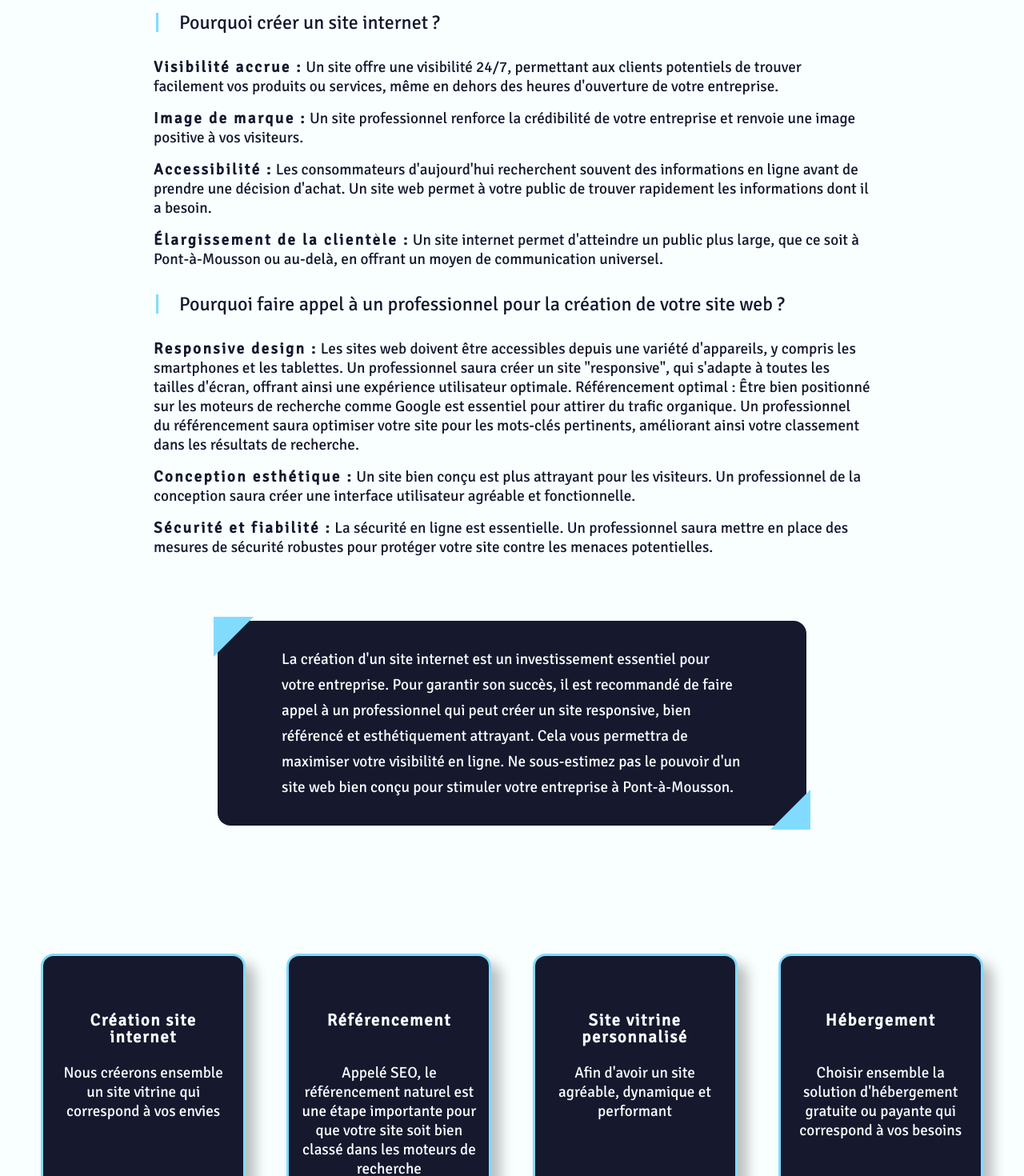
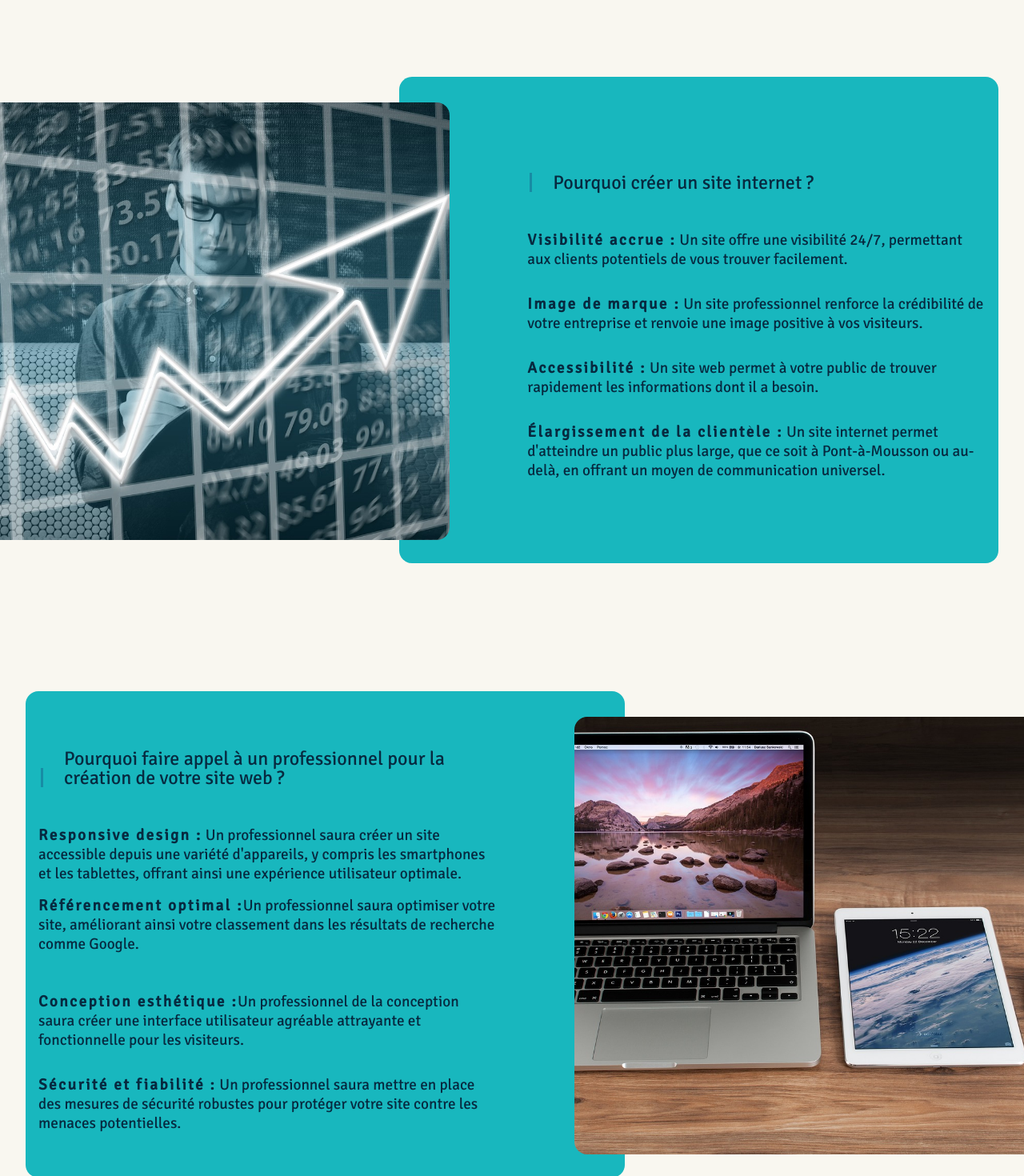
Before and after one commit to thiebautremy/site-perso-nextjs, a Next.js app: page / in a window 1280 px wide. Shown: the part 1120-2590 px from the top of the page at 80% size. Built offline with nearby package versions, Linux system fonts and the light colour scheme; some icons are missing.

Commit message:
style update

```diff
--- a/components/Description/Cards/Card.module.scss
+++ b/components/Description/Cards/Card.module.scss
@@ -3,7 +3,7 @@
 .cardContainer {
   text-align: center;
   background-color: var.$color-bg--dark;
-  color: var.$color-bg--light;
+  color: var.$color-font--dark;
   padding: var.$gap-small;
   border-radius: var.$radius;
   width: 20%;
@@ -11,6 +11,7 @@
   box-shadow: 12px 12px 16px 0 rgba(0, 0, 0, 0.25),
     0px 0px 6px 0 rgba(255, 255, 255, 0.3);
   transition: all 0.2s ease-in-out;
+  margin-bottom: var.$gap-small;
 
   &:hover {
     border: 8px solid var.$color-blue;
--- a/components/Description/Description.module.scss
+++ b/components/Description/Description.module.scss
@@ -4,7 +4,88 @@
   padding: var.$gap-xlarge 0;
   color: var.$color-font--dark;
 
-  .text {
-    color: var.$color-font--dark;
+  .descriptionModuleContainer {
+    display: flex;
+    flex-direction: row;
+    position: relative;
+    height: 38rem;
+
+    @media screen and (max-width: var.$screen-tablet-landscape) {
+      flex-direction: column;
+    }
+
+    .descriptionModulePicture {
+      position: absolute;
+      height: 90%;
+      width: 45%;
+      top: var.$gap-medium;
+      overflow: hidden;
+
+      @media screen and (max-width: var.$screen-tablet-landscape) {
+        display: none;
+      }
+    }
+    .descriptionModuleText {
+      display: flex;
+      flex-direction: column;
+      justify-content: center;
+      border-radius: var.$radius;
+      width: 60%;
+      background-color: var.$color-bg--dark;
+      color: var.$color-font--dark;
+
+      @media screen and (max-width: var.$screen-tablet-landscape) {
+        width: 95%;
+        margin: auto;
+      }
+    }
+  }
+
+  .descriptionModuleContainer:nth-child(1) {
+    justify-content: flex-end;
+    margin: calc(var.$gap-xlarge * 2) var.$gap-medium calc(var.$gap-xlarge * 2)
+      0;
+
+    @media screen and (max-width: var.$screen-tablet-landscape) {
+      margin: var.$gap-small auto;
+    }
+
+    .descriptionModulePicture {
+      left: 0;
+      border-top-right-radius: var.$radius;
+      border-bottom-right-radius: var.$radius;
+    }
+    .descriptionModuleText {
+      padding: var.$gap-small var.$gap-small var.$gap-small
+        calc(var.$gap-xlarge * 2);
+
+      @media screen and (max-width: var.$screen-tablet-landscape) {
+        padding: var.$gap-small;
+      }
+    }
+  }
+
+  .descriptionModuleContainer:nth-child(2) {
+    justify-content: flex-start;
+    margin: calc(var.$gap-xlarge * 2) 0 calc(var.$gap-xlarge * 2)
+      var.$gap-medium;
+
+    @media screen and (max-width: var.$screen-tablet-landscape) {
+      margin: var.$gap-small auto;
+    }
+
+    .descriptionModulePicture {
+      right: 0;
+      border-top-left-radius: var.$radius;
+      border-bottom-left-radius: var.$radius;
+    }
+    .descriptionModuleText {
+      padding: var.$gap-small calc(var.$gap-xlarge * 2) var.$gap-small
+        var.$gap-small;
+
+      @media screen and (max-width: var.$screen-tablet-landscape) {
+        padding: var.$gap-small;
+      }
+    }
   }
 }
--- a/components/Description/Description.tsx
+++ b/components/Description/Description.tsx
@@ -1,16 +1,17 @@
 "use client";
 import Cards from "./Cards/Cards";
-import Container from "../Container/Container";
 import styles from "./Description.module.scss";
 import { motion } from "framer-motion";
+import Image from "next/image";
 import cx from "classnames";
 import TextHighlighted from "../TextHighlighted/TextHighlighted";
+import graph from "@/assets/description/graph.jpg";
+import responsive from "@/assets/description/responsive.jpg";
 
 const Description = () => {
   return (
     <>
       <div className={cx(styles.descriptionContent, "descriptionContent")}>
-        <Container margin="isHuge">
         <TextHighlighted
           text="Aujourd'hui, la création d'un site internet est devenue
               une étape cruciale pour toute entreprise désireuse de prospérer.
@@ -26,62 +27,82 @@ const Description = () => {
           viewport={{ once: true, amount: 0.2 }}
           transition={{ duration: 1, ease: "easeInOut" }}
         >
+          <div className={styles.descriptionModuleContainer}>
+            <div className={styles.descriptionModulePicture}>
+              <Image
+                src={graph}
+                alt={"Graphique montant en flèche"}
+                title={"Graphique montant en flèche"}
+                className={styles.image}
+                fill
+                style={{ objectFit: "cover" }}
+              />
+            </div>
+            <div className={styles.descriptionModuleText}>
               <h2 className={styles.text}>Pourquoi créer un site internet ?</h2>
               <p className={styles.text}>
-              <strong>Visibilité accrue :</strong> Un site offre une visibilité
-              24/7, permettant aux clients potentiels de trouver facilement vos
-              produits ou services, même en dehors des heures d&apos;ouverture
-              de votre entreprise.
+                <strong>Visibilité accrue :</strong> Un site offre une
+                visibilité 24/7, permettant aux clients potentiels de vous
+                trouver facilement.
               </p>
               <p className={styles.text}>
-              <strong>Image de marque :</strong> Un site professionnel renforce
-              la crédibilité de votre entreprise et renvoie une image positive à
-              vos visiteurs.
+                <strong>Image de marque :</strong> Un site professionnel
+                renforce la crédibilité de votre entreprise et renvoie une image
+                positive à vos visiteurs.
               </p>
               <p className={styles.text}>
-              <strong>Accessibilité :</strong> Les consommateurs
-              d&apos;aujourd&apos;hui recherchent souvent des informations en
-              ligne avant de prendre une décision d&apos;achat. Un site web
-              permet à votre public de trouver rapidement les informations dont
-              il a besoin.
+                <strong>Accessibilité :</strong> Un site web permet à votre
+                public de trouver rapidement les informations dont il a besoin.
               </p>
               <p className={styles.text}>
-              <strong>Élargissement de la clientèle :</strong> Un site internet
-              permet d&apos;atteindre un public plus large, que ce soit à
-              Pont-à-Mousson ou au-delà, en offrant un moyen de communication
-              universel.{" "}
+                <strong>Élargissement de la clientèle :</strong> Un site
+                internet permet d&apos;atteindre un public plus large, que ce
+                soit à Pont-à-Mousson ou au-delà, en offrant un moyen de
+                communication universel.{" "}
               </p>
+            </div>
+          </div>
+          <div className={styles.descriptionModuleContainer}>
+            <div className={styles.descriptionModulePicture}>
+              <Image
+                src={responsive}
+                alt={"Ordinateur, tablette et mobile sur un bureau"}
+                title={"Ordinateur, tablette et mobile sur un bureau"}
+                className={styles.image}
+                fill
+                style={{ objectFit: "cover" }}
+              />
+            </div>
+            <div className={styles.descriptionModuleText}>
               <h2 className={styles.text}>
-              Pourquoi faire appel à un professionnel pour la création de votre
-              site web ?
+                Pourquoi faire appel à un professionnel pour la création de
+                votre site web ?
               </h2>
               <p className={styles.text}>
-              <strong>Responsive design :</strong> Les sites web doivent être
-              accessibles depuis une variété d&apos;appareils, y compris les
-              smartphones et les tablettes. Un professionnel saura créer un site
-              &quot;responsive&quot;, qui s&apos;adapte à toutes les tailles
-              d&apos;écran, offrant ainsi une expérience utilisateur optimale.
-              Référencement optimal : Être bien positionné sur les moteurs de
-              recherche comme Google est essentiel pour attirer du trafic
-              organique. Un professionnel du référencement saura optimiser votre
-              site pour les mots-clés pertinents, améliorant ainsi votre
-              classement dans les résultats de recherche.{" "}
+                <strong>Responsive design :</strong> Un professionnel saura
+                créer un site accessible depuis une variété d&apos;appareils, y
+                compris les smartphones et les tablettes, offrant ainsi une
+                expérience utilisateur optimale.
+                <p className={styles.text}>
+                  <strong>Référencement optimal :</strong>Un professionnel saura
+                  optimiser votre site, améliorant ainsi votre classement dans
+                  les résultats de recherche comme Google.
+                </p>
               </p>
               <p className={styles.text}>
-              <strong>Conception esthétique :</strong> Un site bien conçu est
-              plus attrayant pour les visiteurs. Un professionnel de la
-              conception saura créer une interface utilisateur agréable et
-              fonctionnelle.{" "}
+                <strong>Conception esthétique :</strong>Un professionnel de la
+                conception saura créer une interface utilisateur agréable
+                attrayante et fonctionnelle pour les visiteurs.
               </p>
               <p className={styles.text}>
-              <strong>Sécurité et fiabilité :</strong> La sécurité en ligne est
-              essentielle. Un professionnel saura mettre en place des mesures de
-              sécurité robustes pour protéger votre site contre les menaces
-              potentielles.
+                <strong>Sécurité et fiabilité :</strong> Un professionnel saura
+                mettre en place des mesures de sécurité robustes pour protéger
+                votre site contre les menaces potentielles.
               </p>
+            </div>
+          </div>
         </motion.div>
         <TextHighlighted text="La création d'un site internet est un investissement essentiel pour votre entreprise. Pour garantir son succès, il est recommandé de faire appel à un professionnel qui peut créer un site responsive, bien référencé et esthétiquement attrayant. Cela vous permettra de maximiser votre visibilité en ligne. Ne sous-estimez pas le pouvoir d'un site web bien conçu pour stimuler votre entreprise à Pont-à-Mousson." />
-        </Container>
       </div>
       <Cards />
     </>
--- a/components/Footer/Footer.module.scss
+++ b/components/Footer/Footer.module.scss
@@ -2,7 +2,7 @@
 
 .footer {
   background-color: var.$color-bg--dark;
-  color: var.$color-font--light;
+  color: var.$color-font--dark;
   font-size: 1.2rem;
 }
 
@@ -34,7 +34,7 @@
       transition: all 0.2s ease-in-out;
 
       &:hover {
-        color: var.$color-blue;
+        color: var.$color-font--light;
       }
     }
   }
--- a/components/Presentation/CTAContainer.module.scss
+++ b/components/Presentation/CTAContainer.module.scss
@@ -1,9 +1,9 @@
 @use "../../styles/variables" as var;
 
 .CTAContainer {
-  background-color: var.$color-blue;
+  background-color: var.$color-bg--dark;
   border-radius: var.$radius;
-  color: var.$color-bg--dark;
+  color: var.$color-font--dark;
   display: flex;
   flex-direction: column;
   justify-content: center;
@@ -38,7 +38,7 @@
 
     &:hover {
       color: var.$color-font--light;
-      background-color: var.$color-bg--dark;
+      background-color: var.$color-font--dark;
       box-shadow: 3px 3px 4px 0 rgba(255, 255, 255, 0.3),
         0px 0px 6px 0 rgba(0, 0, 0, 0.25);
     }
--- a/components/TextHighlighted/TextHighlighted.module.scss
+++ b/components/TextHighlighted/TextHighlighted.module.scss
@@ -4,8 +4,8 @@
   margin: var.$gap-xlarge;
   padding: var.$gap-medium var.$gap-xlarge;
   font-size: 1.2rem;
-  background-color: var.$color-bg--dark;
-  color: var.$color-bg--light;
+  background-color: var.$color-font--dark;
+  color: var.$color-font--light;
   position: relative;
   line-height: 2rem;
   border-bottom-left-radius: var.$radius;
--- a/components/TextHighlighted/TextHighlighted.tsx
+++ b/components/TextHighlighted/TextHighlighted.tsx
@@ -1,8 +1,10 @@
+import Container from "../Container/Container";
 import styles from "./TextHighlighted.module.scss";
 import { motion } from "framer-motion";
 
 const TextHighlighted = ({ text }: any) => {
   return (
+    <Container margin="isHuge">
       <motion.div
         animate={{ x: [250, 0] }}
         initial={{ opacity: 0 }}
@@ -12,6 +14,7 @@ const TextHighlighted = ({ text }: any) => {
       >
         <p className={styles.textHighlighted}>{text}</p>
       </motion.div>
+    </Container>
   );
 };
 
--- a/styles/globals.scss
+++ b/styles/globals.scss
@@ -14,7 +14,7 @@ body {
 body {
   font-family: font-regular, sans-serif;
   background-color: var.$color-bg--light;
-  color: var.$color-bg--dark;
+  color: var.$color-font--dark;
 }
 
 a {
@@ -43,8 +43,8 @@ h1 {
 h2 {
   font-size: 1.5rem;
   margin: var.$gap-medium 0;
+  padding-left: var.$gap-medium;
   position: relative;
-  text-indent: 2rem;
 
   &::before {
     content: "";
@@ -96,7 +96,7 @@ strong {
   border: 1px solid var.$color-bg--light;
   border-radius: var.$gap-medium;
   padding: calc(var.$gap-small / 2) var.$gap-small;
-  background-color: var.$color-blue;
+  background-color: var.$color-bg--dark;
   color: var.$color-font--dark;
   transition: all 0.2s ease-in-out;
   font-size: 1.2rem;
@@ -105,8 +105,8 @@ strong {
 
   &:hover {
     box-shadow: 0 4px 8px rgba(var.$color-bg--light, 0.2);
-    background-color: var.$color-bg--dark;
-    color: var.$color-bg--light;
+    background-color: var.$color-font--dark;
+    color: var.$color-font--light;
     cursor: pointer;
   }
 }
```
Also changed, not shown: components/ContactForm/ContactForm.module.scss (+4 -4 lines), components/Header/HeaderStyle.module.scss (+11 -11 lines), styles/_variables.scss (+5 -5 lines), assets/description/graph.jpg (added), assets/description/responsive.jpg (added). Lines whose indentation alone changed are shown as unchanged.
